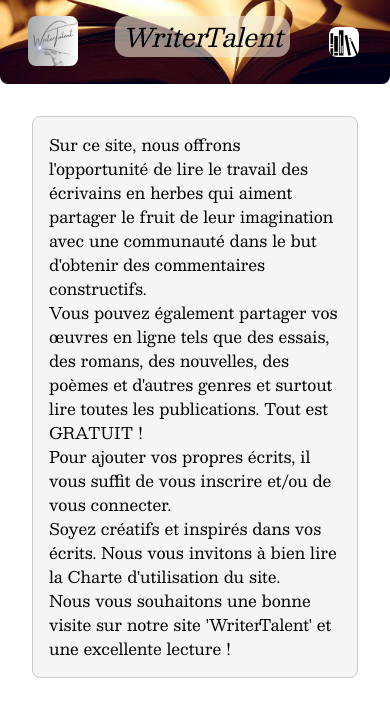
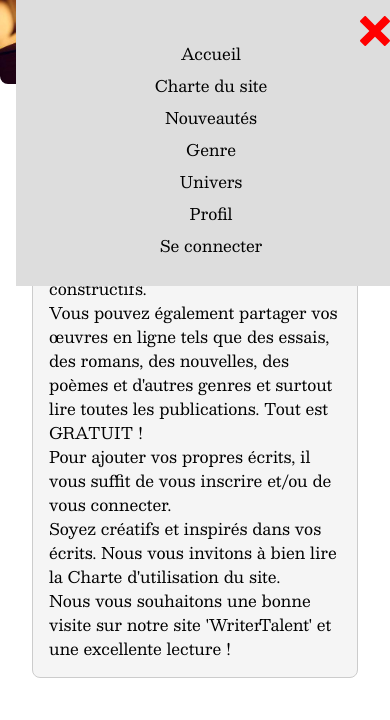
Before and after one commit to Gauthier14/WriterTalent-front, a React app: page / in a window 390 px wide. Shown: the top 720 px of the page. Built offline with nearby package versions, Linux system fonts and the light colour scheme.

Commit message:
Formating mobile nav : ok

```diff
--- a/src/components/Header/Header.js
+++ b/src/components/Header/Header.js
@@ -1,21 +1,38 @@
 import "./Header.scss";
-import logo from '../../assets/images/logo.png'
 import { useState } from "react";
-import {GiBookshelf} from 'react-icons/gi';
-import {ImCross} from 'react-icons/im';
+import { GiBookshelf } from "react-icons/gi";
+import { ImCross } from "react-icons/im";
+import logo from "../../assets/images/logo.png";
+
 function Header() {
   const [toggleMenu, setToggleMenu] = useState(false);
   return (
     <header>
-      <div className="logo"><img src={logo}/></div>
+      <div className="logo">
+        <img src={logo} alt="logo writerTalent" />
+      </div>
       <div className="title">
         <h1>WriterTalent</h1>
       </div>
       <div className="contain-toggle">
-        <GiBookshelf size={30} className="toggle-btn"/>
+        <GiBookshelf
+          size={40}
+          className="show-btn"
+          onClick={() => {
+            setToggleMenu(!toggleMenu);
+            console.log(toggleMenu);
+          }}
+        />
       </div>
       <nav className="menu-wrap">
-        <ImCross/>
+        <ImCross
+          className="close-btn"
+          size={30}
+          onClick={() => {
+            setToggleMenu(!toggleMenu);
+            console.log(toggleMenu);
+          }}
+        />
         <ul className="menu">
           <li className="menu-item">Accueil</li>
           <li className="menu-item">Charte du site</li>
--- a/src/components/Header/Header.scss
+++ b/src/components/Header/Header.scss
@@ -1,6 +1,6 @@
-@import 'src/styles/_vars.scss';
+@import "src/styles/_vars.scss";
 
-header{
+header {
   background: url("/src/assets/images/banniere1.jpeg") center no-repeat;
   background-size: cover;
   display: grid;
@@ -11,25 +11,23 @@ header{
   border-bottom-left-radius: 0.5em;
   border-bottom-right-radius: 0.5em;
   text-align: center;
-    grid-template-areas:
-    "logo title menu";
-    .logo{
+  grid-template-areas: "logo title menu";
+  .logo {
     grid-area: logo;
-      text-align: center;;
-      img{
+    text-align: center;
+    img {
       width: 50px;
       border-radius: 0.5em;
     }
   }
-    .title{
+  .title {
     grid-area: title;
-
-      h1{
-        display: inline-block;
+    display: flex;
+    justify-content: center;
+    align-items: center;
+    h1 {
+      max-width: fit-content;
       padding: 0.3em;
-        //display: flex;
-        // justify-content: center;
-        // align-items: center;
       font-size: 1.6em;
       font-style: italic;
       background-color: #f3e9d496;
@@ -39,19 +37,35 @@ header{
     }
   }
 
-    .contain-toggle{
+  .contain-toggle {
     display: flex;
     justify-content: center;
     align-items: center;
-      .toggle-btn{
+    .show-btn {
       background-color: $main-light-color;
       border-radius: 0.5em;
+      padding: 0.3em;
+      cursor: pointer;
     }
   }
 
   .menu-wrap {
+    padding: 1em;
     grid-area: menu;
-    display: none;
+    position: fixed;
+    top: 0;
+    //right: -100%;
+    background-color: #ddd;
+    width: 100%;
+    flex-direction: column;
+    align-items: center;
+    transition: 0.7s;
+    //right: -100%;
+    & > *:first-child {
+      justify-self: flex-end;
+      display: block;
+      color: red;
+    }
     .menu,
     .drop-menu {
       list-style-type: none;
@@ -60,10 +74,15 @@ header{
     }
     .menu {
       display: flex;
+      flex-direction: column;
+      width: 100%;
+      & > * {
+        margin-bottom: 1em;
+      }
       .menu-item {
         display: inline-block;
-        background-color: #4285f4;
         position: relative;
+        cursor: pointer;
         a {
           text-decoration: none;
           padding: 6px 10px;
@@ -72,6 +91,9 @@ header{
         }
         &:hover .drop-menu {
           display: block;
+        }
+        span {
+          transform: rotate(180deg);
         }
       }
     }
@@ -94,5 +116,4 @@ header{
       }
     }
   }
-
 }
```
Also changed, not shown: 1 other file. Lines whose indentation alone changed are shown as unchanged.
